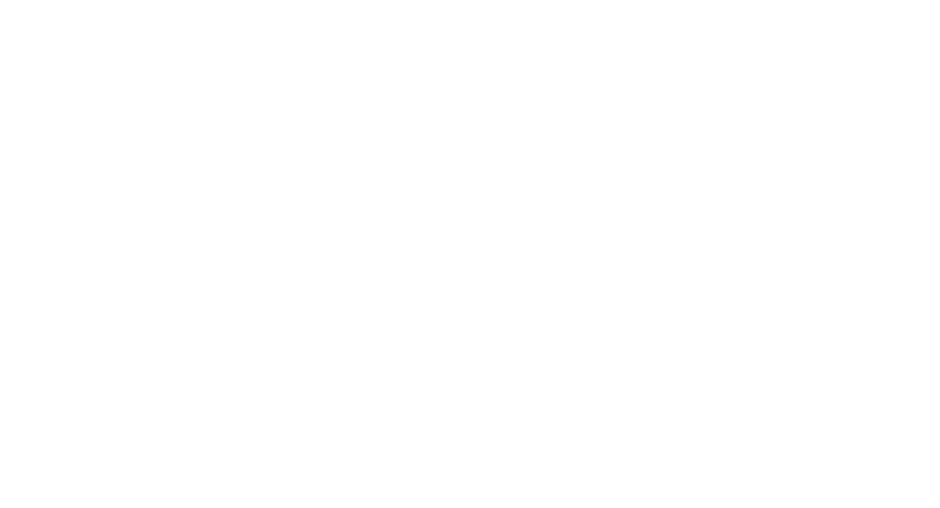
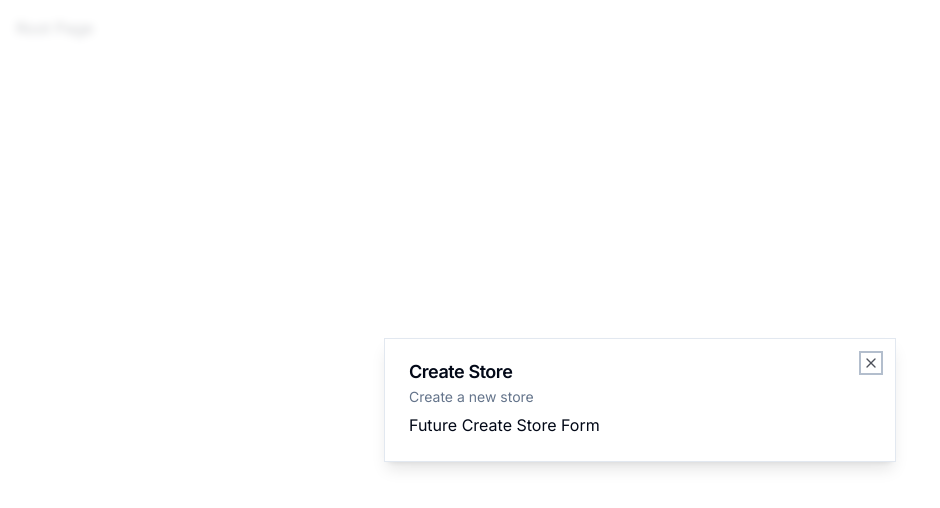
Before and after one commit to markgowen/admin-dashboard, a Next.js app: page / in a window 1280 px wide. Shown: the top 508 px of the page, without its empty margins (0-940 px from the left). Built offline with nearby package versions, Linux system fonts and the light colour scheme.

Commit message:
Modal config

```diff
--- a/app/(root)/page.tsx
+++ b/app/(root)/page.tsx
@@ -1,11 +1,20 @@
-import { UserButton } from '@clerk/nextjs';
+'use client';
+
+import { useStoreModal } from '@/hooks/use-store-modal';
+
+import { useEffect } from 'react';
 
 const SetupPage = () => {
-  return (
-    <div className='p-4'>
-      <UserButton afterSignOutUrl='/' />
-    </div>
-  );
+  const onOpen = useStoreModal((state) => state.onOpen);
+  const isOpen = useStoreModal((state) => state.isOpen);
+
+  useEffect(() => {
+    if (!isOpen) {
+      onOpen();
+    }
+  }, [isOpen, onOpen]);
+
+  return <div className='p-4'>Root Page</div>;
 };
 
 export default SetupPage;
--- a/app/layout.tsx
+++ b/app/layout.tsx
@@ -1,6 +1,8 @@
 import './globals.css';
 import { Inter } from 'next/font/google';
 import { ClerkProvider } from '@clerk/nextjs';
+
+import { ModalProvider } from '@/providers/modal-provider';
 
 const inter = Inter({ subsets: ['latin'] });
 
@@ -17,7 +19,10 @@
   return (
     <ClerkProvider>
       <html lang='en'>
-        <body className={inter.className}>{children}</body>
+        <body className={inter.className}>
+          <ModalProvider />
+          {children}
+        </body>
       </html>
     </ClerkProvider>
   );
--- /dev/null
+++ b/components/modals/store-modal.tsx
@@ -0,0 +1,25 @@
+'use client';
+
+import { useStoreModal } from '@/hooks/use-store-modal';
+import { Modal } from '@/components/ui/modal';
+
+export const StoreModal = () => {
+  const storeModal = useStoreModal();
+
+  return (
+    <Modal
+      title='Create Store'
+      description='Create a new store'
+      isOpen={storeModal.isOpen}
+      onClose={storeModal.onClose}
+    >
+      Future Create Store Form
+    </Modal>
+  );
+};
+
+export const functionName = () => {
+    return (
+        <div></div>
+    );
+};
--- /dev/null
+++ b/components/ui/dialog.tsx
@@ -0,0 +1,126 @@
+'use client';
+
+import * as React from 'react';
+import * as DialogPrimitive from '@radix-ui/react-dialog';
+import { X } from 'lucide-react';
+
+import { cn } from '@/lib/utils';
+
+const Dialog = DialogPrimitive.Root;
+
+const DialogTrigger = DialogPrimitive.Trigger;
+
+const DialogPortal = ({
+  className,
+  ...props
+}: DialogPrimitive.DialogPortalProps) => (
+  <DialogPrimitive.Portal
+    className={cn(className)}
+    {...props}
+  />
+);
+DialogPortal.displayName = DialogPrimitive.Portal.displayName;
+
+const DialogOverlay = React.forwardRef<
+  React.ElementRef<typeof DialogPrimitive.Overlay>,
+  React.ComponentPropsWithoutRef<typeof DialogPrimitive.Overlay>
+>(({ className, ...props }, ref) => (
+  <DialogPrimitive.Overlay
+    ref={ref}
+    className={cn(
+      'fixed inset-0 z-50 bg-background/80 backdrop-blur-sm data-[state=open]:animate-in data-[state=closed]:animate-out data-[state=closed]:fade-out-0 data-[state=open]:fade-in-0',
+      className
+    )}
+    {...props}
+  />
+));
+DialogOverlay.displayName = DialogPrimitive.Overlay.displayName;
+
+const DialogContent = React.forwardRef<
+  React.ElementRef<typeof DialogPrimitive.Content>,
+  React.ComponentPropsWithoutRef<typeof DialogPrimitive.Content>
+>(({ className, children, ...props }, ref) => (
+  <DialogPortal>
+    <DialogOverlay />
+    <DialogPrimitive.Content
+      ref={ref}
+      className={cn(
+        'fixed left-[50%] top-[50%] z-50 grid w-full max-w-lg translate-x-[-50%] translate-y-[-50%] gap-4 border bg-background p-6 shadow-lg duration-200 data-[state=open]:animate-in data-[state=closed]:animate-out data-[state=closed]:fade-out-0 data-[state=open]:fade-in-0 data-[state=closed]:zoom-out-95 data-[state=open]:zoom-in-95 data-[state=closed]:slide-out-to-left-1/2 data-[state=closed]:slide-out-to-top-[48%] data-[state=open]:slide-in-from-left-1/2 data-[state=open]:slide-in-from-top-[48%] sm:rounded-none md:w-full',
+        className
+      )}
+      {...props}
+    >
+      {children}
+      <DialogPrimitive.Close className='absolute right-4 top-4 rounded-none opacity-70 ring-offset-background transition-opacity hover:opacity-100 focus:outline-none focus:ring-2 focus:ring-ring focus:ring-offset-2 disabled:pointer-events-none data-[state=open]:bg-accent data-[state=open]:text-muted-foreground'>
+        <X className='h-4 w-4' />
+        <span className='sr-only'>Close</span>
+      </DialogPrimitive.Close>
+    </DialogPrimitive.Content>
+  </DialogPortal>
+));
+DialogContent.displayName = DialogPrimitive.Content.displayName;
+
+const DialogHeader = ({
+  className,
+  ...props
+}: React.HTMLAttributes<HTMLDivElement>) => (
+  <div
+    className={cn(
+      'flex flex-col space-y-1.5 text-center sm:text-left',
+      className
+    )}
+    {...props}
+  />
+);
+DialogHeader.displayName = 'DialogHeader';
+
+const DialogFooter = ({
+  className,
+  ...props
+}: React.HTMLAttributes<HTMLDivElement>) => (
+  <div
+    className={cn(
+      'flex flex-col-reverse sm:flex-row sm:justify-end sm:space-x-2',
+      className
+    )}
+    {...props}
+  />
+);
+DialogFooter.displayName = 'DialogFooter';
+
+const DialogTitle = React.forwardRef<
+  React.ElementRef<typeof DialogPrimitive.Title>,
+  React.ComponentPropsWithoutRef<typeof DialogPrimitive.Title>
+>(({ className, ...props }, ref) => (
+  <DialogPrimitive.Title
+    ref={ref}
+    className={cn(
+      'text-lg font-semibold leading-none tracking-tight',
+      className
+    )}
+    {...props}
+  />
+));
+DialogTitle.displayName = DialogPrimitive.Title.displayName;
+
+const DialogDescription = React.forwardRef<
+  React.ElementRef<typeof DialogPrimitive.Description>,
+  React.ComponentPropsWithoutRef<typeof DialogPrimitive.Description>
+>(({ className, ...props }, ref) => (
+  <DialogPrimitive.Description
+    ref={ref}
+    className={cn('text-sm text-muted-foreground', className)}
+    {...props}
+  />
+));
+DialogDescription.displayName = DialogPrimitive.Description.displayName;
+
+export {
+  Dialog,
+  DialogTrigger,
+  DialogContent,
+  DialogHeader,
+  DialogFooter,
+  DialogTitle,
+  DialogDescription,
+};
--- /dev/null
+++ b/components/ui/modal.tsx
@@ -0,0 +1,46 @@
+'use client';
+
+import {
+  Dialog,
+  DialogContent,
+  DialogDescription,
+  DialogHeader,
+  DialogTitle,
+} from '@/components/ui/dialog';
+
+interface ModalProps {
+  title: string;
+  description: string;
+  isOpen: boolean;
+  onClose: () => void;
+  children?: React.ReactNode;
+}
+
+export const Modal: React.FC<ModalProps> = ({
+  title,
+  description,
+  isOpen,
+  onClose,
+  children,
+}) => {
+  const onChange = (open: boolean) => {
+    if (!open) {
+      onClose();
+    }
+  };
+
+  return (
+    <Dialog
+      open={isOpen}
+      onOpenChange={onChange}
+    >
+      <DialogContent>
+        <DialogHeader>
+          <DialogTitle>{title}</DialogTitle>
+          <DialogDescription>{description}</DialogDescription>
+          <div>{children}</div>
+        </DialogHeader>
+      </DialogContent>
+    </Dialog>
+  );
+};
--- /dev/null
+++ b/hooks/use-store-modal.tsx
@@ -0,0 +1,13 @@
+import { create } from 'zustand';
+
+interface useStoreModalStore {
+  isOpen: boolean;
+  onOpen: () => void;
+  onClose: () => void;
+}
+
+export const useStoreModal = create<useStoreModalStore>((set) => ({
+  isOpen: false,
+  onOpen: () => set({ isOpen: true }),
+  onClose: () => set({ isOpen: false }),
+}));
--- a/package.json
+++ b/package.json
@@ -10,6 +10,7 @@
   },
   "dependencies": {
     "@clerk/nextjs": "^4.21.13",
+    "@radix-ui/react-dialog": "^1.0.4",
     "@radix-ui/react-slot": "^1.0.2",
     "@types/node": "20.3.2",
     "@types/react": "18.2.14",
@@ -27,6 +28,7 @@
     "tailwind-merge": "^1.13.2",
     "tailwindcss": "3.3.2",
     "tailwindcss-animate": "^1.0.6",
-    "typescript": "5.1.6"
+    "typescript": "5.1.6",
+    "zustand": "^4.3.8"
   }
 }
--- /dev/null
+++ b/providers/modal-provider.tsx
@@ -0,0 +1,23 @@
+'use client';
+
+import { StoreModal } from '@/components/modals/store-modal';
+
+import { useEffect, useState } from 'react';
+
+export const ModalProvider = () => {
+  const [isMounted, setIsMounted] = useState(false);
+
+  useEffect(() => {
+    setIsMounted(true);
+  }, []);
+
+  if (!isMounted) {
+    return null;
+  }
+
+  return (
+    <>
+      <StoreModal />
+    </>
+  );
+};
```
Also changed, not shown: 1 other file (tests, documents, lock files or other folders).
